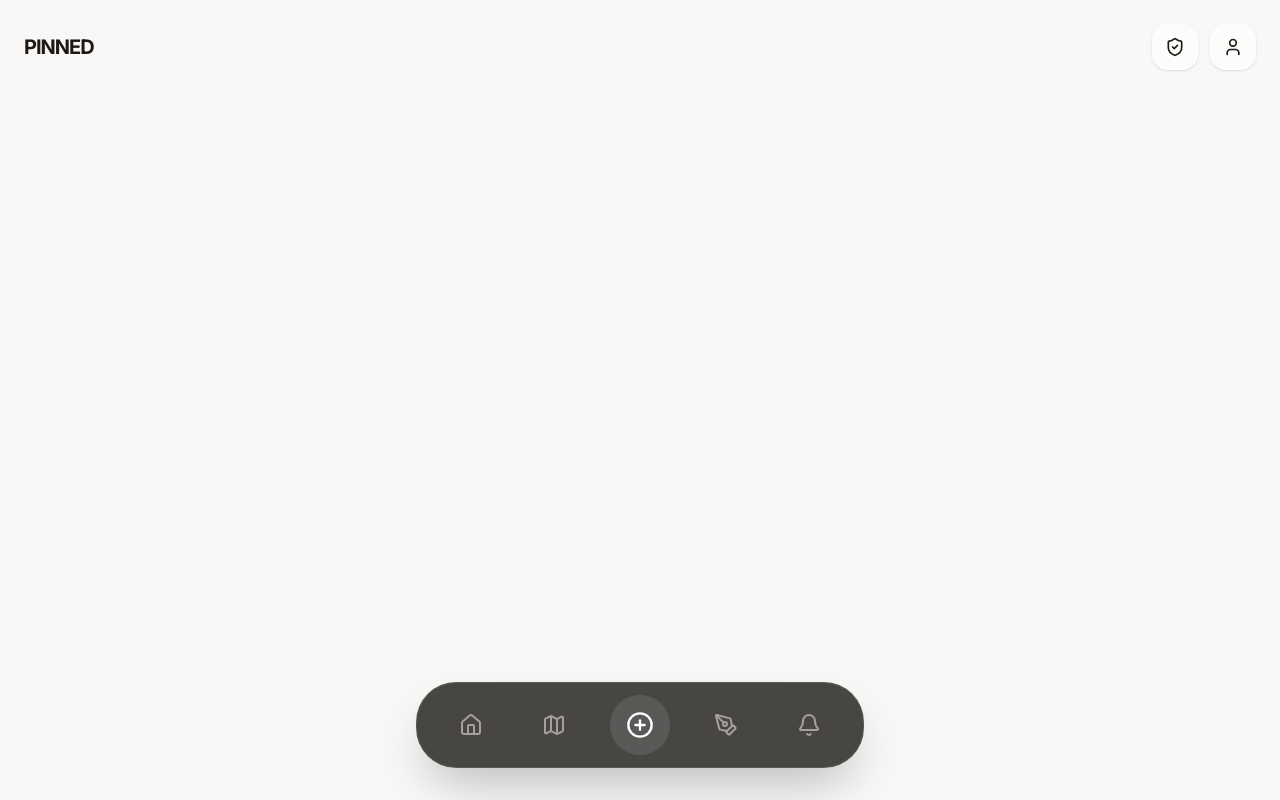
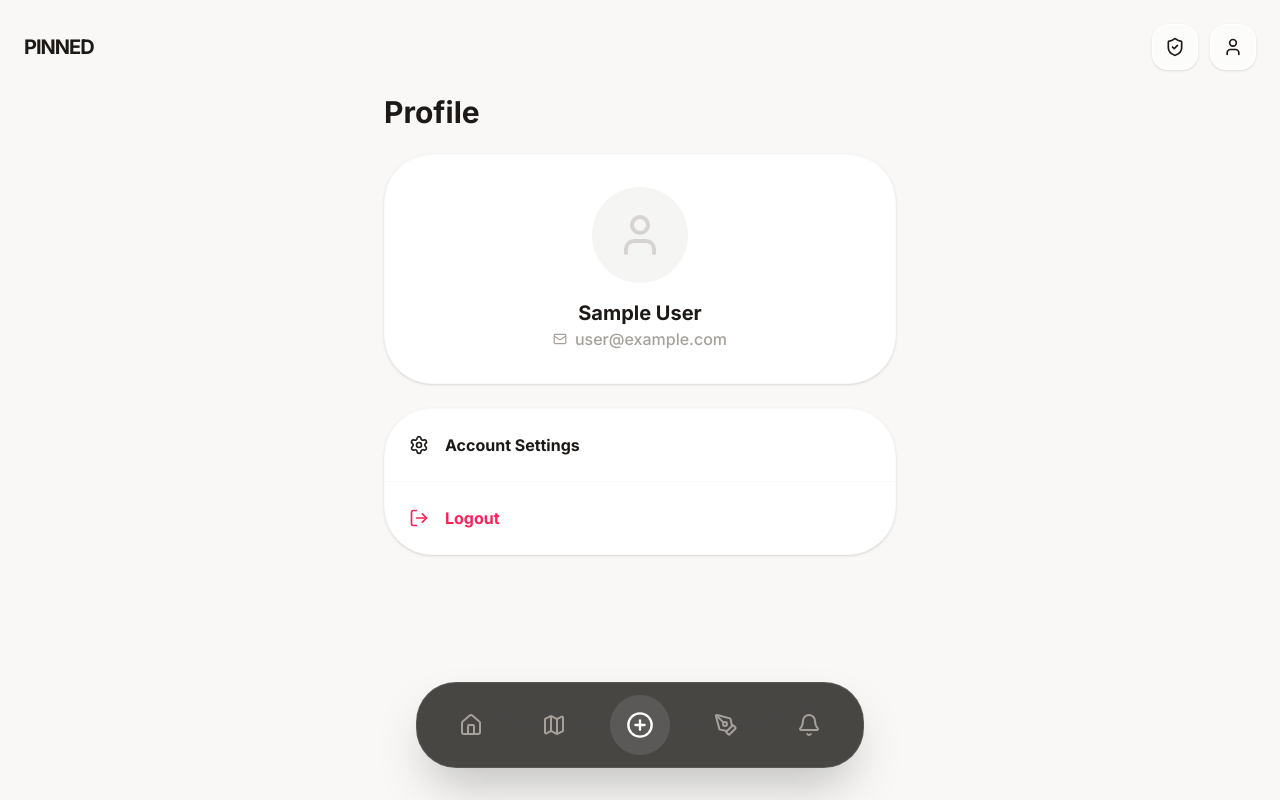
Before and after one commit to altokan/Pinnd-Calendar-, a React (Vite) app: page /profile in a window 1280 px wide. Built offline with nearby package versions, Linux system fonts and the light colour scheme; no server answers; the database is empty; sample sign-in values are in the browser's storage; a web font is replaced by a local one.

Commit message:
Update ProfilePage.tsx

```diff
--- a/src/pages/ProfilePage.tsx
+++ b/src/pages/ProfilePage.tsx
@@ -1,132 +1,58 @@
 import React from 'react';
 import { useAuth } from '../hooks/useAuth';
-import { useTheme } from '../ThemeContext';
-import {
-  User, Mail, Shield, Calendar,
-  Settings, LogOut, Palette, Check
-} from 'lucide-react';
-import { motion } from 'framer-motion';
-import { format } from 'date-fns';
+import { auth } from '../services/firebase';
+import { signOut } from 'firebase/auth';
+import { useNavigate } from 'react-router-dom';
+import { LogOut, User, Mail, Settings } from 'lucide-react';
 
-export default function ProfilePage() {
-  const { user, profile, logout } = useAuth();
-  const { theme, updateTheme } = useTheme();
+const ProfilePage: React.FC = () => {
+  const { user } = useAuth();
+  const navigate = useNavigate();
 
-  const themeColors = [
-    { name: 'Stone', color: '#1c1917' },
-    { name: 'Blue', color: '#0ea5e9' },
-    { name: 'Rose', color: '#f43f5e' },
-    { name: 'Emerald', color: '#10b981' },
-    { name: 'Violet', color: '#8b5cf6' },
-  ];
-
-  if (!profile) return null;
+  const handleLogout = async () => {
+    if (window.confirm("Are you sure you want to logout?")) {
+      await signOut(auth);
+      navigate('/login');
+    }
+  };
 
   return (
-    <div className="max-w-4xl mx-auto p-4 md:p-8 space-y-8 animate-in fade-in duration-700">
-      {/* Profile Header */}
-      <div className="bg-white rounded-[2.5rem] p-8 md:p-12 border border-stone-100 shadow-sm relative overflow-hidden">
-        <div className="absolute top-0 right-0 w-64 h-64 bg-stone-50 rounded-full -mr-32 -mt-32 z-0" />
+    <div className="space-y-6 max-w-lg mx-auto">
+      <h1 className="text-3xl font-black text-stone-900">Profile</h1>
 
-        <div className="relative z-10 flex flex-col md:flex-row items-center gap-8">
-          <div className="w-24 h-24 rounded-[2rem] bg-stone-900 flex items-center justify-center text-white text-3xl font-serif italic shadow-xl">
-            {profile.username[0].toUpperCase()}
-          </div>
-
-          <div className="text-center md:text-left space-y-1">
-            <h1 className="text-3xl font-serif italic text-stone-900">{profile.username}</h1>
-            <p className="text-stone-400 font-medium flex items-center justify-center md:justify-start gap-2">
-              <Mail size={14} /> {profile.email}
-            </p>
-          </div>
-
-          <div className="flex-1" />
-
-          <button
-            onClick={() => logout()}
-            className="flex items-center gap-2 px-6 py-3 bg-rose-50 text-rose-600 rounded-2xl font-bold text-sm hover:bg-rose-100 transition-all"
-          >
-            <LogOut size={16} /> Sign Out
-          </button>
+      {/* بطاقة معلومات المستخدم */}
+      <div className="bg-white p-8 rounded-[3rem] shadow-sm border border-stone-50 flex flex-col items-center text-center space-y-4">
+        <div className="w-24 h-24 bg-stone-100 rounded-full flex items-center justify-center text-stone-300">
+          <User size={48} />
+        </div>
+        <div>
+          <h2 className="text-xl font-bold text-stone-900">{user?.displayName || "User Name"}</h2>
+          <p className="text-stone-400 font-medium flex items-center justify-center gap-2">
+            <Mail size={14} /> {user?.email}
+          </p>
         </div>
       </div>
 
-      <div className="grid md:grid-cols-3 gap-8">
-        {/* Account Details */}
-        <div className="md:col-span-2 space-y-8">
-          <div className="bg-white rounded-[2.5rem] p-8 border border-stone-100 shadow-sm space-y-6">
-            <h3 className="text-lg font-serif italic flex items-center gap-2">
-              <Settings size={18} className="text-stone-400" /> Account Settings
-            </h3>
+      {/* قائمة الخيارات */}
+      <div className="bg-white rounded-[3rem] overflow-hidden shadow-sm border border-stone-50">
+        <button className="w-full p-6 text-left flex items-center justify-between hover:bg-stone-50 transition-colors">
+          <div className="flex items-center gap-4 font-bold text-stone-900">
+             <Settings size={20} /> Account Settings
+          </div>
+        </button>
 
-            <div className="grid gap-4">
-              <div className="p-4 bg-stone-50 rounded-2xl flex items-center justify-between">
-                <div className="flex items-center gap-3">
-                  <Shield size={18} className="text-stone-400" />
-                  <div>
-                    <p className="text-xs font-bold uppercase tracking-widest text-stone-400">Role</p>
-                    <p className="font-bold text-stone-800 capitalize">{profile.role}</p>
-                  </div>
-                </div>
-              </div>
-
-              <div className="p-4 bg-stone-50 rounded-2xl flex items-center justify-between">
-                <div className="flex items-center gap-3">
-                  <Calendar size={18} className="text-stone-400" />
-                  <div>
-                    <p className="text-xs font-bold uppercase tracking-widest text-stone-400">Member Since</p>
-                    <p className="font-bold text-stone-800">
-                      {format(profile.createdAt || Date.now(), 'MMMM dd, yyyy')}
-                    </p>
-                  </div>
-                </div>
-              </div>
-            </div>
+        {/* زر تسجيل الخروج الحصري هنا */}
+        <button
+          onClick={handleLogout}
+          className="w-full p-6 text-left flex items-center justify-between hover:bg-rose-50 text-rose-500 transition-colors border-t border-stone-50"
+        >
+          <div className="flex items-center gap-4 font-bold">
+             <LogOut size={20} /> Logout
           </div>
-        </div>
-
-        {/* Appearance / Theme Settings */}
-        <div className="space-y-8">
-          <div className="bg-white rounded-[2.5rem] p-8 border border-stone-100 shadow-sm space-y-6">
-            <h3 className="text-lg font-serif italic flex items-center gap-2">
-              <Palette size={18} className="text-stone-400" /> Appearance
-            </h3>
-
-            <div className="space-y-4">
-              <p className="text-xs font-bold uppercase tracking-widest text-stone-400 px-1">Theme Color</p>
-              <div className="grid grid-cols-5 gap-2">
-                {themeColors.map((c) => (
-                  <button
-                    key={c.name}
-                    onClick={() => updateTheme({ primaryColor: c.color })}
-                    className="aspect-square rounded-xl flex items-center justify-center transition-transform hover:scale-110 active:scale-95 shadow-sm"
-                    style={{ backgroundColor: c.color }}
-                    title={c.name}
-                  >
-                    {theme.primaryColor === c.color && (
-                      <Check size={16} className="text-white" />
-                    )}
-                  </button>
-                ))}
-              </div>
-            </div>
-
-            <div className="pt-4 border-t border-stone-50">
-              <label className="flex items-center justify-between cursor-pointer group">
-                <span className="text-sm font-medium text-stone-600 group-hover:text-stone-900 transition-colors">
-                  Glassmorphism
-                </span>
-                <input
-                  type="checkbox"
-                  checked={theme.glassmorphism}
-                  onChange={(e) => updateTheme({ glassmorphism: e.target.checked })}
-                  className="w-5 h-5 accent-stone-900 rounded-lg cursor-pointer"
-                />
-              </label>
-            </div>
-          </div>
-        </div>
+        </button>
       </div>
     </div>
   );
-}
+};
+
+export default ProfilePage;
```
